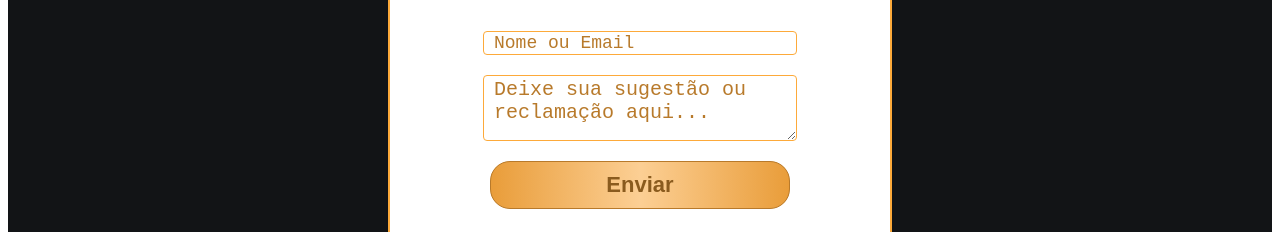
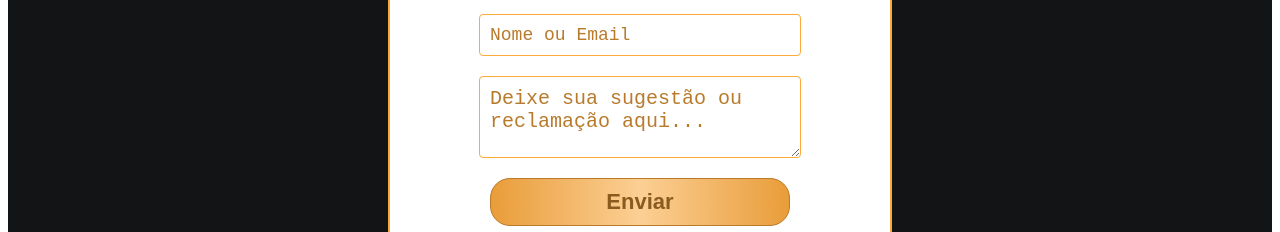
Before and after one commit to WillenAndrade/Forno_a_Lenha_Frontend, a plain HTML site: page index.html in a window 1280 px wide. Shown: the part 561-793 px from the top of the page. Drawn offline with nearby package versions, Linux system fonts and the light colour scheme.

Commit message:
Testes frontend

```diff
--- a/style.css
+++ b/style.css
@@ -79,7 +79,7 @@ h2::selection {
 
 form {
     width: 99%;
-    height: 400px;
+    height: 450px;
     border: 2px solid black;
     border-radius: 25px;
     display: flex;
@@ -118,8 +118,9 @@ input[type="text"] {
     font-size: 18px;
     font-family: monospace;
     font-weight: 400;
-    padding-left: 10px;
+    padding: 10px;
     color: rgb(184, 122, 43);
+    color: rgb(143, 89, 19);
     border: 1px solid rgb(253,170,58);
 }
 
@@ -143,8 +144,9 @@ textarea {
     min-height: 60px;
     border-radius: 4px;
     font-size: 18px;
-    padding-left: 10px;
+    padding: 10px;
     color: rgb(184, 122, 43);
+    color: rgb(143, 89, 19);
     border-color: rgb(253,170,58);
 }
 
```
